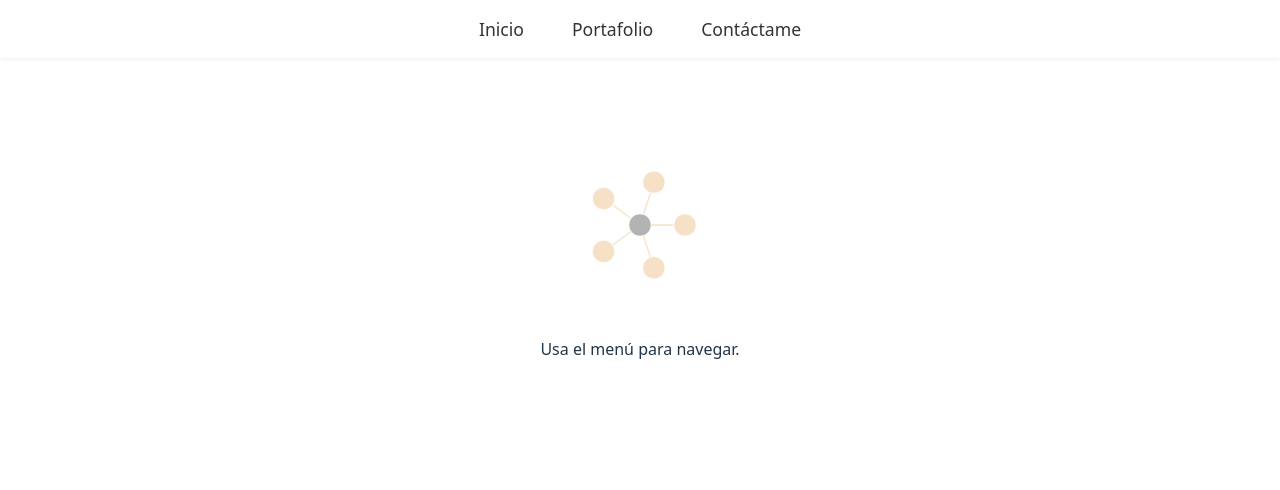
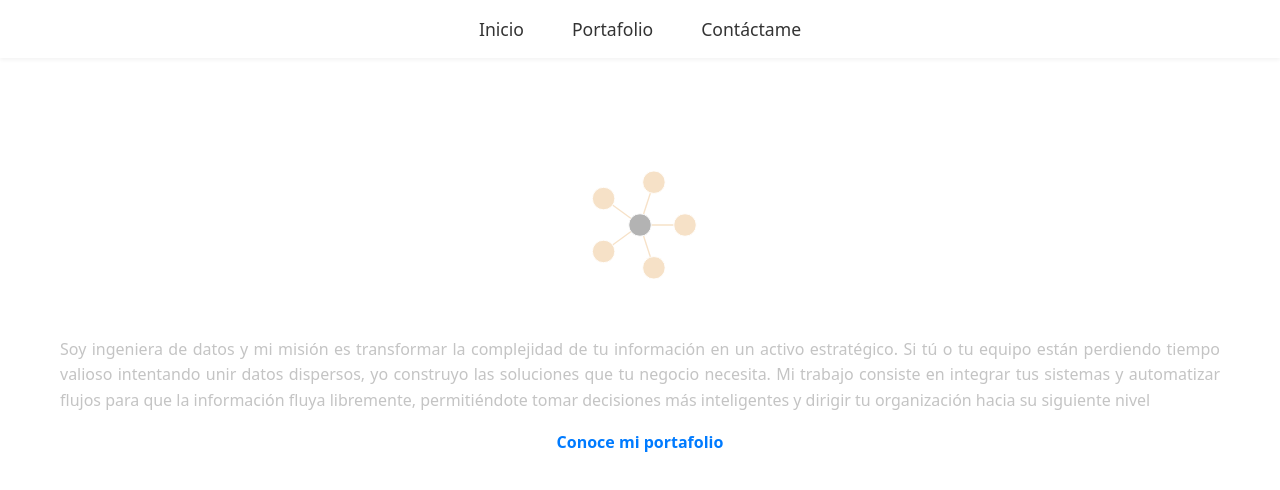
Before and after one commit to dianipineda/dianipineda.github.io, a Vue app in the folder portafolio-dianapineda/: page / in a window 1280 px wide. Shown: the top 490 px of the page. Built offline with nearby package versions, Linux system fonts and the light colour scheme.

Commit message:
pagina Home finalizada en contenido y estilos

```diff
--- a/portafolio-dianapineda/src/style.css
+++ b/portafolio-dianapineda/src/style.css
@@ -108,28 +108,11 @@ button:focus-visible {
   color: #007bff;
 }
 
-/* Estilos para la galería de PrimeVue */
-/*.p-galleria {
-  border-radius: 8px;
-  overflow: hidden;
-  box-shadow: 0 4px 12px rgba(0, 0, 0, 0.1);
+p {
+  font-size: 1rem;
+  line-height: 1.1;
+  color: #c4c4c4;
+  margin-bottom: 0;
+  padding-bottom: 0;
+
 }
-
-.p-galleria-item img {
-  transition: opacity 0.5s ease;
-}
-
-.p-galleria-indicators {
-  background: rgba(0, 0, 0, 0.5);
-  padding: 0.5rem;
-}
-
-.p-galleria-indicator button {
-  background: #ccc;
-  transition: background 0.3s ease;
-}
-
-.p-galleria-indicator button:hover,
-.p-galleria-indicator.p-highlight button {
-  background: #007bff;
-}*/
--- a/portafolio-dianapineda/src/views/HomeView.vue
+++ b/portafolio-dianapineda/src/views/HomeView.vue
@@ -45,8 +45,13 @@
           ]"
         />
       </svg>
+      <div class="parrafo-container">
+        <p>Soy ingeniera de datos y mi misión es transformar la complejidad de tu información en un activo estratégico. Si tú o tu equipo están perdiendo tiempo valioso intentando unir datos dispersos, yo construyo las soluciones que tu negocio necesita. Mi trabajo consiste en integrar tus sistemas y automatizar flujos para que la información fluya libremente, permitiéndote tomar decisiones más inteligentes y dirigir tu organización hacia su siguiente nivel</p>
+      </div>
+      <router-link to="/portafolio" class="enlace">
+        Conoce mi portafolio
+      </router-link>
     </div>
-      <p>Usa el menú para navegar.</p>
   </div>
 </template>
 
@@ -138,4 +143,27 @@ onMounted(() => {
 .line-white {
   stroke: white !important;
 }
+
+.parrafo-container {
+  margin-left: 60px;   /* margen izquierdo */
+  margin-right: 60px;  /* margen derecho */
+}
+
+.parrafo-container p {
+  text-align: justify;  /* justificar texto */
+  line-height: 1.6;     /* mejora la lectura */
+}
+
+.enlace {
+  display: inline-block;   /* para que respete margen vertical */
+  margin-top: 16px;        /* espacio respecto al párrafo */
+  color: #007bff;          /* color azul tipo enlace */
+  text-decoration: none;   /* quita el subrayado */
+  font-weight: bold;
+  cursor: pointer;
+}
+
+.enlace:hover {
+  text-decoration: underline; /* subrayado al pasar el mouse */
+}
 </style>
```
